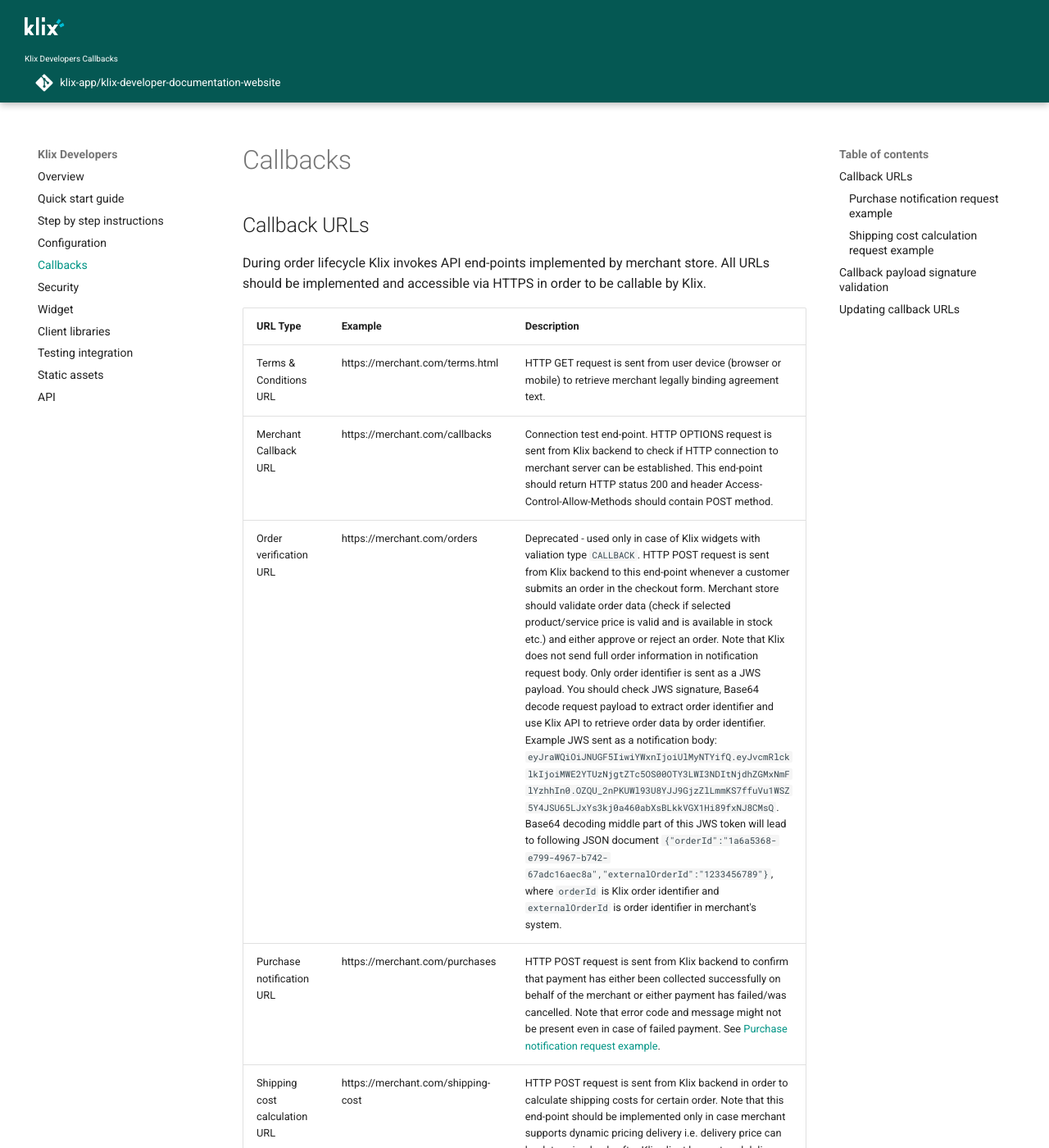
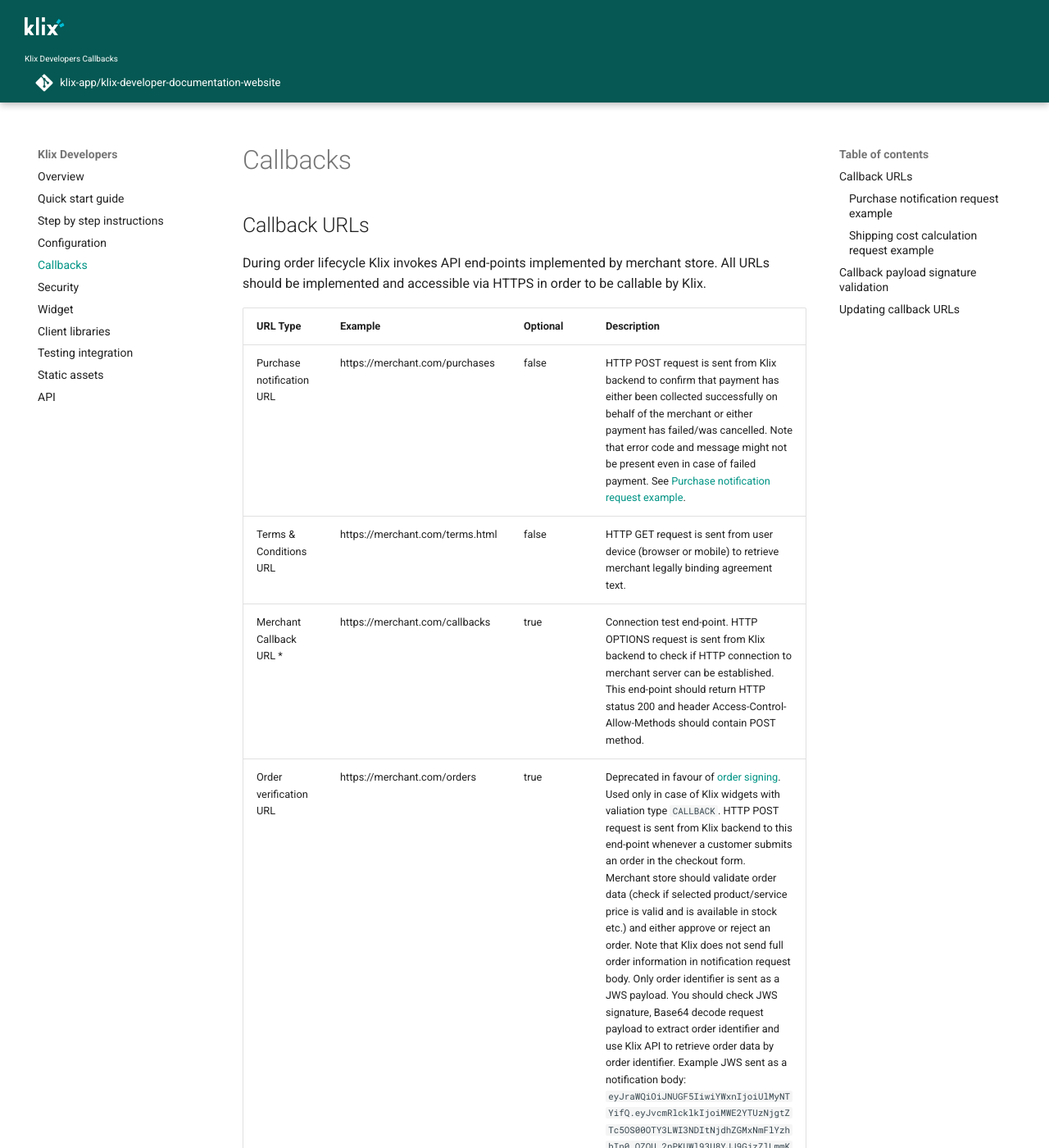
Before and after one commit to klix-app/klix-developer-documentation-website, an MkDocs documentation site: the page built from docs/callbacks.md, in a window 1280 px wide and 1400 px high. Shown: the whole window at 82% size. Built offline with MkDocs 1.6.1 and Material for MkDocs 9.7.7, drawn with Linux system fonts in a browser that asks for light colours; a script that is not in the unit is left out; comment, search, counter and statistics services are not loaded.

```diff
--- a/docs/callbacks.md
+++ b/docs/callbacks.md
@@ -4,13 +4,13 @@
 
 During order lifecycle Klix invokes API end-points implemented by merchant store. All URLs should be implemented and accessible via HTTPS in order to be callable by Klix.
 
-| URL Type                      | Example                            | Description
-|-------------------------------|------------------------------------|---------------------------------------------------------------------------------------------------------------------------------------------------------------------------------------------------------------------------------------------------------------------------------------------------------------------------------------------------------------------------------------|
-| Terms & Conditions URL        | https://merchant.com/terms.html    | HTTP GET request is sent from user device (browser or mobile) to retrieve merchant legally binding agreement text.    |
-| Merchant Callback URL         | https://merchant.com/callbacks     | Connection test end-point. HTTP OPTIONS request is sent from Klix backend to check if HTTP connection to merchant server can be established. This end-point should return HTTP status 200 and header Access-Control-Allow-Methods should contain POST method.|
-| Order verification URL        | https://merchant.com/orders        | Deprecated - used only in case of Klix widgets with valiation type `CALLBACK`. HTTP POST request is sent from Klix backend to this end-point whenever a customer submits an order in the checkout form. Merchant store should validate order data (check if selected product/service price is valid and is available in stock etc.) and either approve or reject an order. Note that Klix does not send full order information in notification request body. Only order identifier is sent as a JWS payload. You should check JWS signature, Base64 decode request payload to extract order identifier and use Klix API to retrieve order data by order identifier. Example JWS sent as a notification body: `eyJraWQiOiJNUGF5IiwiYWxnIjoiUlMyNTYifQ.eyJvcmRlcklkIjoiMWE2YTUzNjgtZTc5OS00OTY3LWI3NDItNjdhZGMxNmFlYzhhIn0.OZQU_2nPKUWl93U8YJJ9GjzZlLmmKS7ffuVu1WSZ5Y4JSU65LJxYs3kj0a460abXsBLkkVGX1Hi89fxNJ8CMsQ`. Base64 decoding middle part of this JWS token will lead to following JSON document `{"orderId":"1a6a5368-e799-4967-b742-67adc16aec8a","externalOrderId":"1233456789"}`, where `orderId` is Klix order identifier and `externalOrderId` is order identifier in merchant's system.
-| Purchase notification URL     | https://merchant.com/purchases     | HTTP POST request is sent from Klix backend to confirm that payment has either been collected successfully on behalf of the merchant or either payment has failed/was cancelled. Note that error code and message might not be present even in case of failed payment. See [Purchase notification request example](#purchase-notification-request-example).|
-| Shipping cost calculation URL | https://merchant.com/shipping-cost | HTTP POST request is sent from Klix backend in order to calculate shipping costs for certain order. Note that this end-point should be implemented only in case merchant supports dynamic pricing delivery i.e. delivery price can be determined only after Klix client has entered delivery address. Otherwise different delivery option cost can be passed as Klix [Widget](../widget/) parameter. See [Shipping cost calculation request example](#shipping-cost-calculation-request-jws-payload-example).|
+| URL Type                      | Example                            | Optional | Description
+|-------------------------------|------------------------------------|----------|---------------------------------------------------------------------------------------------------------------------------------------------------------------------------------------------------------------------------------------------------------------------------------------------------------------------------------------------------------------------------------------|
+| Purchase notification URL     | https://merchant.com/purchases     | false    | HTTP POST request is sent from Klix backend to confirm that payment has either been collected successfully on behalf of the merchant or either payment has failed/was cancelled. Note that error code and message might not be present even in case of failed payment. See [Purchase notification request example](#purchase-notification-request-example).|
+| Terms & Conditions URL        | https://merchant.com/terms.html    | false    | HTTP GET request is sent from user device (browser or mobile) to retrieve merchant legally binding agreement text.    |
+| Merchant Callback URL *        | https://merchant.com/callbacks    | true     | Connection test end-point. HTTP OPTIONS request is sent from Klix backend to check if HTTP connection to merchant server can be established. This end-point should return HTTP status 200 and header Access-Control-Allow-Methods should contain POST method.|
+| Order verification URL        | https://merchant.com/orders        | true     | Deprecated in favour of [order signing](../security/#signing-order). Used only in case of Klix widgets with valiation type `CALLBACK`. HTTP POST request is sent from Klix backend to this end-point whenever a customer submits an order in the checkout form. Merchant store should validate order data (check if selected product/service price is valid and is available in stock etc.) and either approve or reject an order. Note that Klix does not send full order information in notification request body. Only order identifier is sent as a JWS payload. You should check JWS signature, Base64 decode request payload to extract order identifier and use Klix API to retrieve order data by order identifier. Example JWS sent as a notification body: `eyJraWQiOiJNUGF5IiwiYWxnIjoiUlMyNTYifQ.eyJvcmRlcklkIjoiMWE2YTUzNjgtZTc5OS00OTY3LWI3NDItNjdhZGMxNmFlYzhhIn0.OZQU_2nPKUWl93U8YJJ9GjzZlLmmKS7ffuVu1WSZ5Y4JSU65LJxYs3kj0a460abXsBLkkVGX1Hi89fxNJ8CMsQ`. Base64 decoding middle part of this JWS token will lead to following JSON document `{"orderId":"1a6a5368-e799-4967-b742-67adc16aec8a","externalOrderId":"1233456789"}`, where `orderId` is Klix order identifier and `externalOrderId` is order identifier in merchant's system.|
+| Shipping cost calculation URL | https://merchant.com/shipping-cost | true     | HTTP POST request is sent from Klix backend in order to calculate shipping costs for certain order. Note that this end-point should be implemented only in case merchant supports dynamic pricing delivery i.e. delivery price can be determined only after Klix client has entered delivery address. Otherwise different delivery option cost can be passed as Klix [Widget](../widget/) parameter. See [Shipping cost calculation request example](#shipping-cost-calculation-request-jws-payload-example).|
 
 ### Purchase notification request example
 
```
Also changed, not shown: docs/step-by-step.md (+9 -4 lines).
